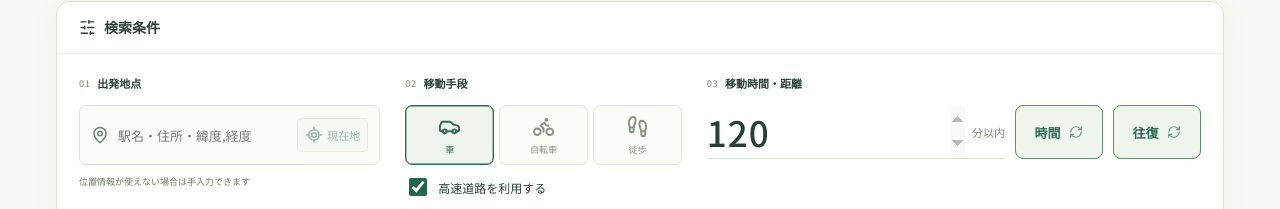
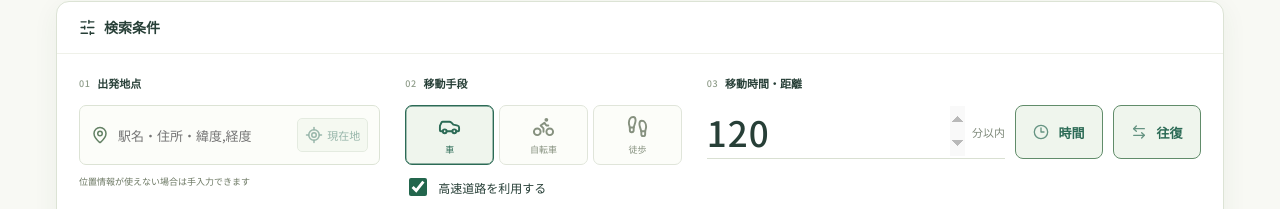
Before and after one commit to pennyroyaljuice/kyou-doko, a Next.js app: page / in a window 1280 px wide. Shown: the part 87-296 px from the top of the page. Built offline with nearby package versions, Linux system fonts and the light colour scheme; no server answers.

Commit message:
Use state-specific icons for travel condition toggles

```diff
--- a/components/Explorer.tsx
+++ b/components/Explorer.tsx
@@ -2,7 +2,7 @@
 import ResetKey from './ResetKey';
 import {mergeResults} from '@/lib/merge-results';
 import { useCallback, useState, useEffect, useRef } from 'react';
-import { ArrowRight, ArrowUpRight, Bike, Car, Check, Clock3, Compass, Footprints, Leaf, LocateFixed, Map, MapPin, Mountain, Navigation, RefreshCw, Route, SlidersHorizontal, Waves, X } from 'lucide-react';
+import { ArrowRight, ArrowLeftRight, Ruler, ArrowUpRight, Bike, Car, Check, Clock3, Compass, Footprints, Leaf, LocateFixed, Map, MapPin, Mountain, Navigation, RefreshCw, Route, SlidersHorizontal, Waves, X } from 'lucide-react';
 import {sortDestinations,type Mode,type Point,type SearchInput,type SearchResult } from '@/lib/domain';
 import { themeLabels, type DestinationTheme } from '@/lib/themes';
 import PlacePreferences,{usePlacePreferences} from './PlacePreferences';
@@ -79,7 +79,7 @@ export default function Explorer({liveAvailable,liveAccess,signedIn,isOwner=fals
         <form onSubmit={e=>{e.preventDefault();void submit();}}><fieldset disabled={busy||locating}><div className="conditions">
           <div className="condition origin-condition"><label htmlFor="origin"><span className="step">01</span>出発地点</label><div className="input-box"><MapPin size={18}/><input id="origin" value={origin} placeholder="駅名・住所・緯度,経度" onChange={e=>{reset();setGps(null);setGpsAccuracy(null);setOrigin(e.target.value);}} required maxLength={200}/><button type="button" className="gps" onClick={()=>void locate()} disabled={!liveAccess} aria-label="現在地を取得" title={liveAccess?'位置情報を許可して現在地を取得':'Googleログインが必要です'}><LocateFixed size={18}/><span>現在地</span></button></div><small>{locating?'現在地を取得しています…':gps?'現在地を取得済み'+(gpsAccuracy!==null&&Number.isFinite(gpsAccuracy)?'（精度目安 ±'+Math.ceil(gpsAccuracy)+'m）':''):'位置情報が使えない場合は手入力できます'}</small></div>
           <div className="condition"><label><span className="step">02</span>移動手段</label><div className="transport">{modes.map(m=><button key={m.id} type="button" aria-pressed={mode===m.id} onClick={()=>{reset();setMode(m.id);}}><m.icon size={23}/><span>{m.name}</span></button>)}</div>{mode==='DRIVE'&&<div className="highway-option"><label htmlFor="use-highways"><input id="use-highways" type="checkbox" checked={!avoidHighways} onChange={e=>{reset();setAvoidHighways(!e.target.checked);}}/>高速道路を利用する</label></div>}</div>
-          <div className="condition budget-condition"><label htmlFor="budget"><span className="step">03</span>移動時間・距離</label><div className="budget-controls"><div className="budget-line"><input id="budget" type="number" min={metric==='time'?5:1} max={metric==='time'?480:300} step="any" value={budget} onChange={e=>{reset();setBudget(e.target.value);}} required/><span>{metric==='time'?'分':'km'}以内</span></div><button className="condition-toggle" type="button" aria-label={metric==='time'?'移動条件：時間。距離に切り替える':'移動条件：距離。時間に切り替える'} title={metric==='time'?'距離に切り替える':'時間に切り替える'} onClick={()=>{reset();setMetric(metric==='time'?'distance':'time');setBudget(metric==='time'?'50':'120');}}><span>{metric==='time'?'時間':'距離'}</span><RefreshCw size={14}/></button><button className="condition-toggle" type="button" aria-label={roundTrip?'移動区分：往復。片道に切り替える':'移動区分：片道。往復に切り替える'} title={roundTrip?'片道に切り替える':'往復に切り替える'} onClick={()=>{reset();setRoundTrip(!roundTrip);}}><span>{roundTrip?'往復':'片道'}</span><RefreshCw size={14}/></button></div></div>
+          <div className="condition budget-condition"><label htmlFor="budget"><span className="step">03</span>移動時間・距離</label><div className="budget-controls"><div className="budget-line"><input id="budget" type="number" min={metric==='time'?5:1} max={metric==='time'?480:300} step="any" value={budget} onChange={e=>{reset();setBudget(e.target.value);}} required/><span>{metric==='time'?'分':'km'}以内</span></div><button className="condition-toggle" type="button" aria-label={metric==='time'?'移動条件：時間。距離に切り替える':'移動条件：距離。時間に切り替える'} title={metric==='time'?'距離に切り替える':'時間に切り替える'} onClick={()=>{reset();setMetric(metric==='time'?'distance':'time');setBudget(metric==='time'?'50':'120');}}>{metric==='time'?<Clock3 size={16}/>:<Ruler size={16}/>}<span>{metric==='time'?'時間':'距離'}</span></button><button className="condition-toggle" type="button" aria-label={roundTrip?'移動区分：往復。片道に切り替える':'移動区分：片道。往復に切り替える'} title={roundTrip?'片道に切り替える':'往復に切り替える'} onClick={()=>{reset();setRoundTrip(!roundTrip);}}>{roundTrip?<ArrowLeftRight size={16}/>:<ArrowRight size={16}/>}<span>{roundTrip?'往復':'片道'}</span></button></div></div>
         </div><div className="search-actions"><div className="destination-preference"><label><span className="step">04</span>目的地の種類</label><div className="theme-switch" role="group" aria-label="目的地の種類">{(Object.keys(themeLabels) as DestinationTheme[]).map(t=><button key={t} type="button" aria-pressed={theme===t} onClick={()=>{reset();setTheme(t);}}>{themeLabels[t]}</button>)}</div><small>{theme==='reviews'?'レビュー件数が多い場所を優先':theme==='highrated'?'星4.0以上・口コミ10件以上':theme==='nature'?'山・海・渓谷・公園など':theme==='tourism'?'名所・テーマパーク・文化施設・寺社など':'種類を絞らずに探します'}</small></div><div className="search-bottom"><button className="search-button" type="submit" disabled={source==='google'&&(!liveAvailable||searchBlocked)} aria-describedby={searchBlocked?'search-blocked-reason':undefined}>{busy?<><RefreshCw size={19} className="spin"/>探しています…</>:searchBlocked?<>検索上限に達しました</>:<>調べる <ArrowRight size={19}/></>}</button></div></div></fieldset></form>
       </section>
       {searchBlocked&&<div id="search-blocked-reason" className="setup-banner" role="status"><span>{blockedReason}</span></div>}
```
